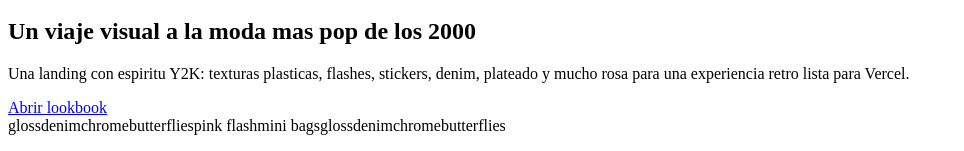
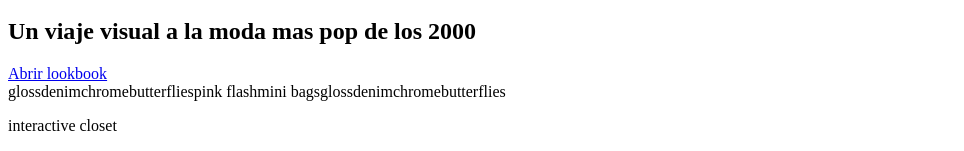
Before and after one commit to tomimendoza1/Paginaweb00s, a React (Vite) app: page / in a window 1280 px wide. Shown: the part 550-701 px from the top of the page, without its empty margins (0-964 px from the left). Built offline with nearby package versions, Linux system fonts and the light colour scheme; the HTML template or start-up script is replaced by a standard one.

Commit message:
Update content.js

```diff
--- a/src/content.js
+++ b/src/content.js
@@ -27,7 +27,7 @@ export const siteContent = {
     eyebrow: 'pink chrome issue',
     title: 'Un viaje visual a la moda mas pop de los 2000',
     copy:
-      'Una landing con espiritu Y2K: texturas plasticas, flashes, stickers, denim, plateado y mucho rosa para una experiencia retro lista para Vercel.',
+      '',
     button: 'Abrir lookbook',
   },
   ticker: {
```
